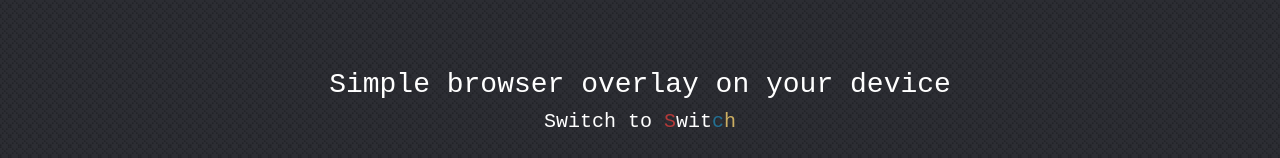
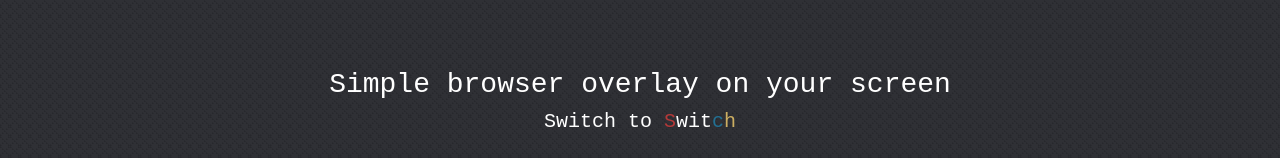
Before and after one commit to olafkotur/switch-website, a React (Create React App) app: page / in a window 1280 px wide. Shown: the part 334-492 px from the top of the page. Built offline with nearby package versions, Linux system fonts and the light colour scheme.

Commit message:
Changed website content description

```diff
--- a/package.json
+++ b/package.json
@@ -1,6 +1,6 @@
 {
   "name": "switch-website",
-  "version": "1.1.0",
+  "version": "1.1.1",
   "private": true,
   "author": "Olaf Kotur <olafkotur97@gmail.com>",
   "dependencies": {
--- a/public/index.html
+++ b/public/index.html
@@ -7,7 +7,7 @@
     <meta name="theme-color" content="#000000" />
     <meta
       name="description"
-      content="Web site created using create-react-app"
+      content="Switch is a simple browser overlay on your screen - available to download."
     />
     <link rel="apple-touch-icon" href="%PUBLIC_URL%/logo192.png" />
     <link rel="manifest" href="%PUBLIC_URL%/manifest.json" />
--- a/src/pages/Landing/Landing.tsx
+++ b/src/pages/Landing/Landing.tsx
@@ -103,7 +103,7 @@ export default class Landing extends React.Component<{}, IState> {
         <div className="mt-5 d-flex flex-column justify-content-center align-items-center">
           <Title />
 
-          <h3 className="primary text-center mt-5">Simple browser overlay on your device</h3>
+          <h3 className="primary text-center mt-5">Simple browser overlay on your screen</h3>
           <div className="d-flex flex-row">
             <h5 className="primary text-center">Switch to&nbsp;</h5>
             <h5 className="secondary"> S</h5>
```
Also changed, not shown: src/assets/bg.png.
